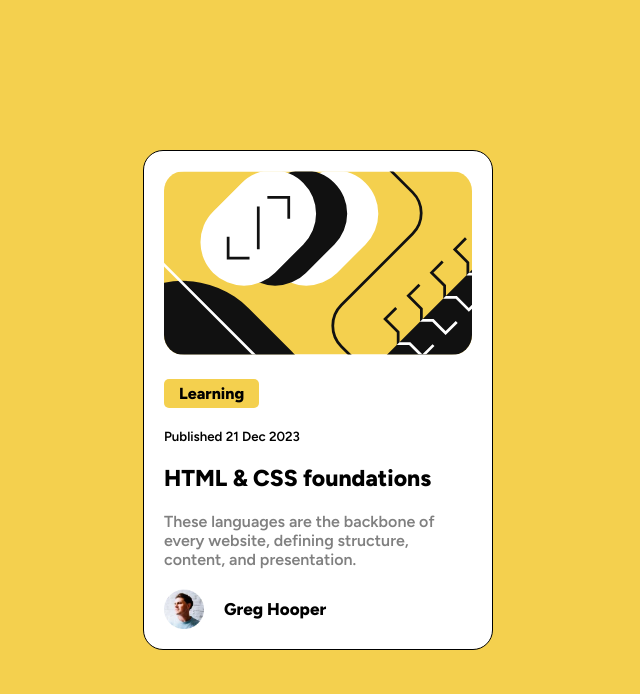
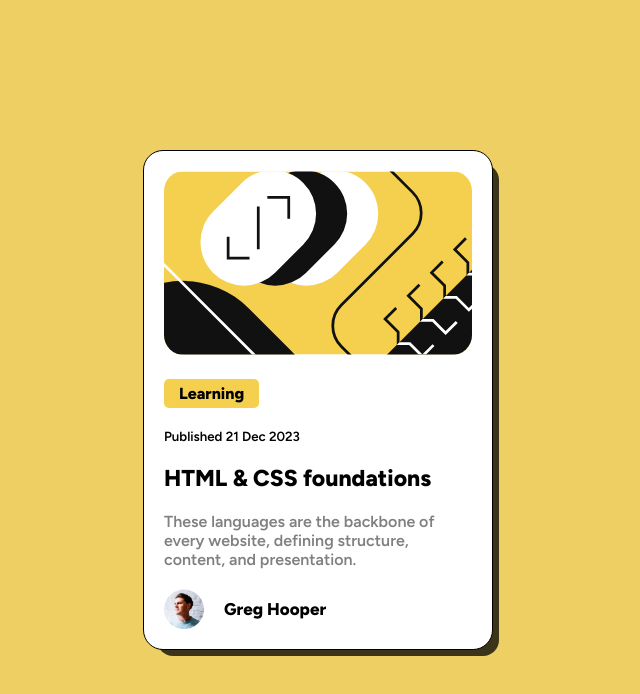
Before and after one commit to yosbergc/blog-preview-card-component, a plain HTML site: page index.html in a window 1280 px wide. Shown: the whole page, without its empty margins (322-962 px from the left). Drawn offline with Linux system fonts and the light colour scheme.

Commit message:
Card styles added

```diff
--- a/style.css
+++ b/style.css
@@ -7,7 +7,7 @@
 main {
     min-height: 100vh;
     width: 100%;
-    background-color: hsl(47, 88%, 63%);
+    background-color: hsl(47, 79%, 66%);
     display: flex;
     flex-direction: column;
     align-items: center;
@@ -21,6 +21,9 @@ main {
     max-width: 350px;
     border: 1px solid black;
     border-radius: 20px;
+    box-shadow: 10px 10px 0px -4px rgba(0,0,0,0.75);
+    -webkit-box-shadow: 10px 10px 0px -4px rgba(0,0,0,0.75);
+    -moz-box-shadow: 10px 10px 0px -4px rgba(0,0,0,0.75);
 }
 .card-image {
     width: 100%;
@@ -29,7 +32,7 @@ main {
 .category {
     display: inline-block;
     margin: 20px 0px;
-    background-color: hsl(47, 88%, 63%);
+    background-color: #f4d04e;
     padding: 5px 15px;
     font-weight: 800;
     border-radius: 5px;
```
